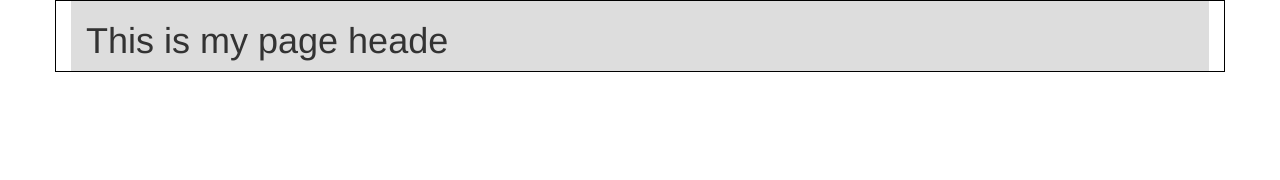
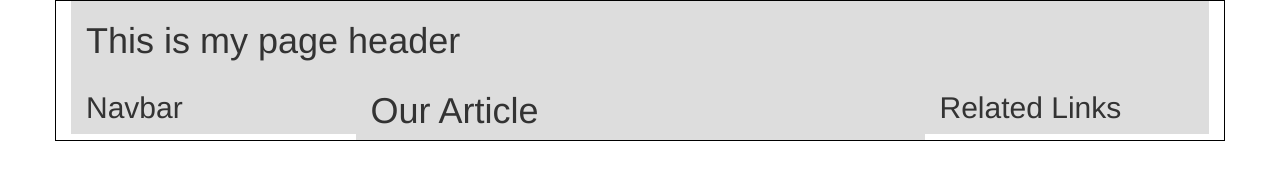
Before and after one commit to samwilliams312/bootstrap_grid, a plain HTML site: page index.html in a window 1280 px wide. Drawn offline with nearby package versions, Linux system fonts and the light colour scheme.

Commit message:
Update index.html

```diff
--- a/index.html
+++ b/index.html
@@ -14,7 +14,7 @@
         border: 1px solid #000;
       }
 
-      header {
+      header, nav, article, aside {
         background-color: #ddd;
 
       }
@@ -33,12 +33,28 @@
       <!--all content goes here -->
       <div class = "row>">
         <header class = "col-md-12">
-          <h1>This is my page heade</h1>
+          <h1>This is my page header</h1>
         </header>
       </div>
 
       <div class = "row>">
+        <nav>
+          <nav class="col-md-3">
+            <h2> Navbar</h2>
 
+        </nav>
+
+        <article>
+          <article class ="col-md-6">
+          <h1>Our Article</h1>
+
+        </article>
+
+        <aside class = "col-md-3">
+          <h2>Related Links</h2>
+
+
+        </aside>
       </div>
 
       <div class = "row>">
```
